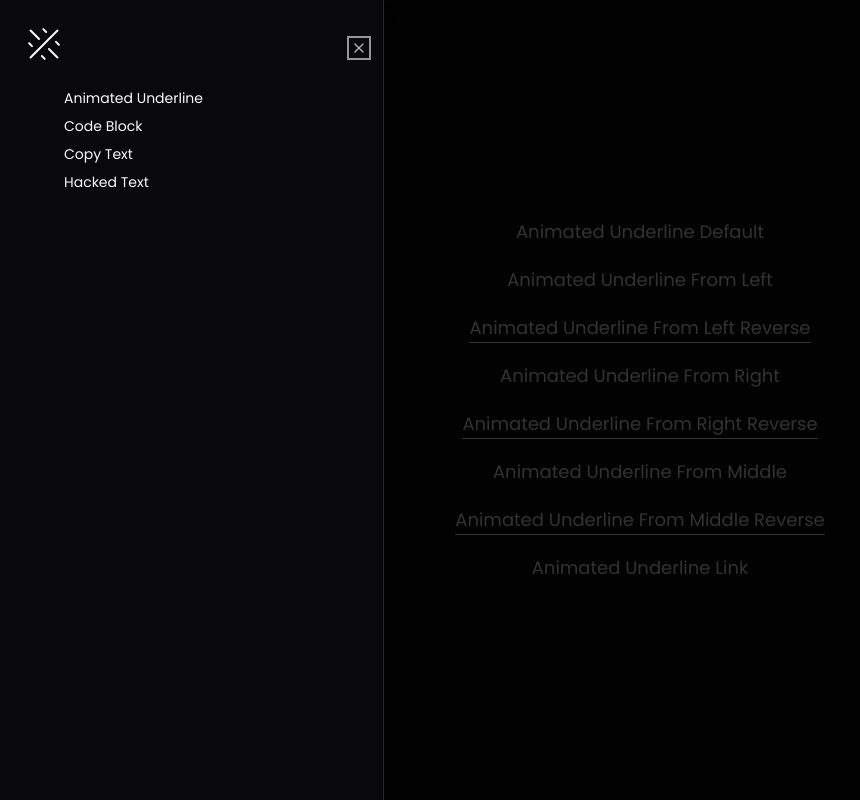
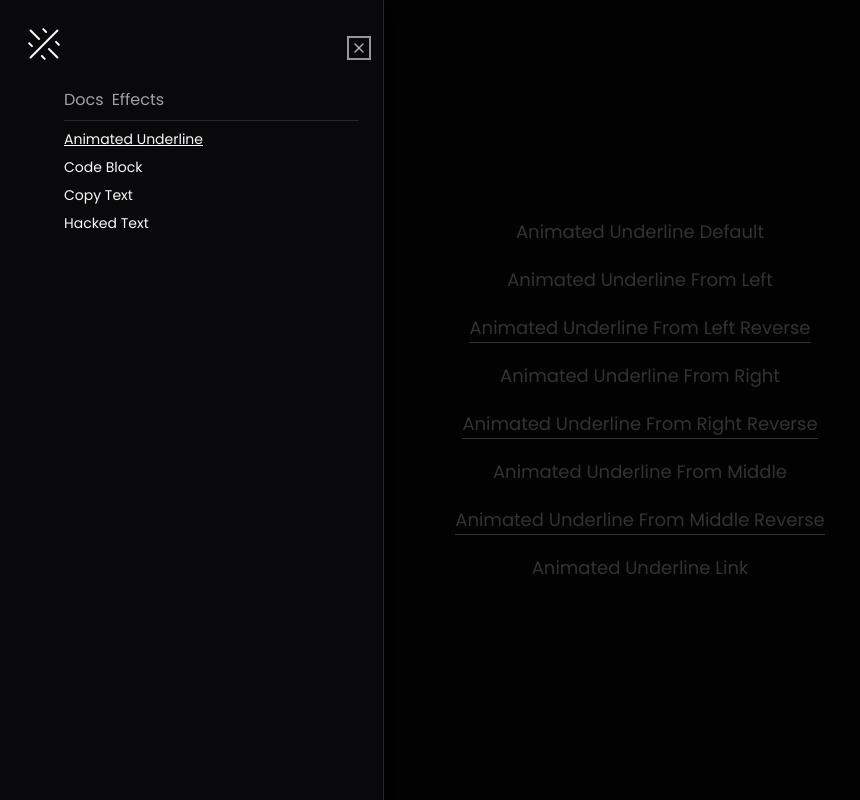
Before and after one commit to StepAsideLiL/effects, a Next.js app: page /effects/animated-underline in a window 1280 px wide. Both pictures are taken after a click on the button 52 px from the left and 32 px from the top of the page. Shown: the top 800 px of the page, without its empty margins (0-860 px from the left). Built offline with nearby package versions, Linux system fonts and the light colour scheme.

Commit message:
update: add nab menus

```diff
--- a/components/templates/effects-menu-sheet.tsx
+++ b/components/templates/effects-menu-sheet.tsx
@@ -14,9 +14,13 @@ import Link from "next/link";
 import { effects } from "@/components/effects/effects";
 import { cn } from "@/lib/utils";
 import { useState } from "react";
+import { Separator } from "@/components/ui/separator";
+import NavMenu from "@/components/templates/nav-menu";
+import { usePathname } from "next/navigation";
 
 export default function EffectsMenuSheet() {
   const [open, setOpen] = useState(false);
+  const pathname = usePathname();
 
   return (
     <Sheet open={open} onOpenChange={setOpen}>
@@ -33,11 +37,16 @@ export default function EffectsMenuSheet() {
 
         <ScrollArea className="my-4 h-[calc(100vh-8rem)] pb-10 pl-10">
           <nav className="flex flex-col gap-2">
+            <NavMenu orientation="vertical" />
+            <Separator />
             {effects.map((list) => (
               <Link
                 key={list.herf}
                 href={list.herf}
-                className={cn("text-sm hover:underline")}
+                className={cn(
+                  "text-sm hover:underline",
+                  pathname === list.herf && "underline"
+                )}
                 onClick={() => setOpen(false)}
               >
                 {list.title}
```
